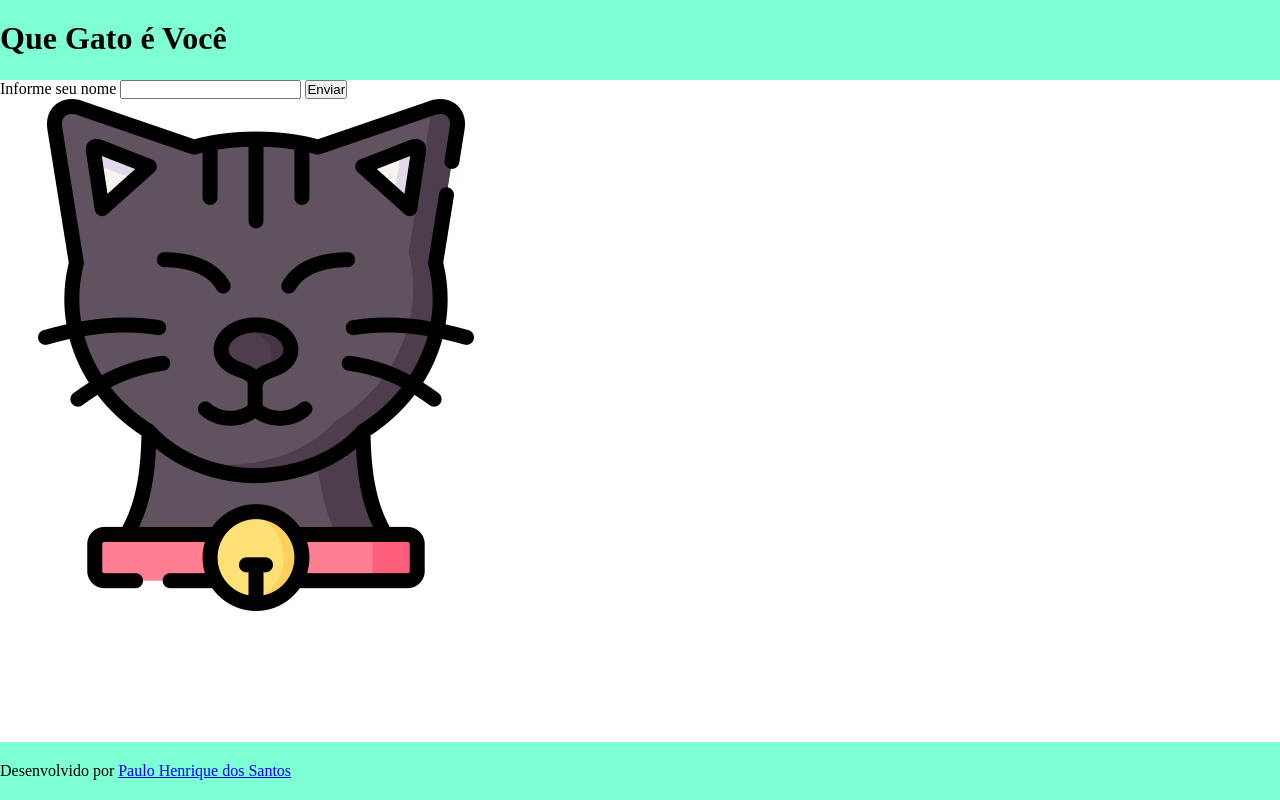
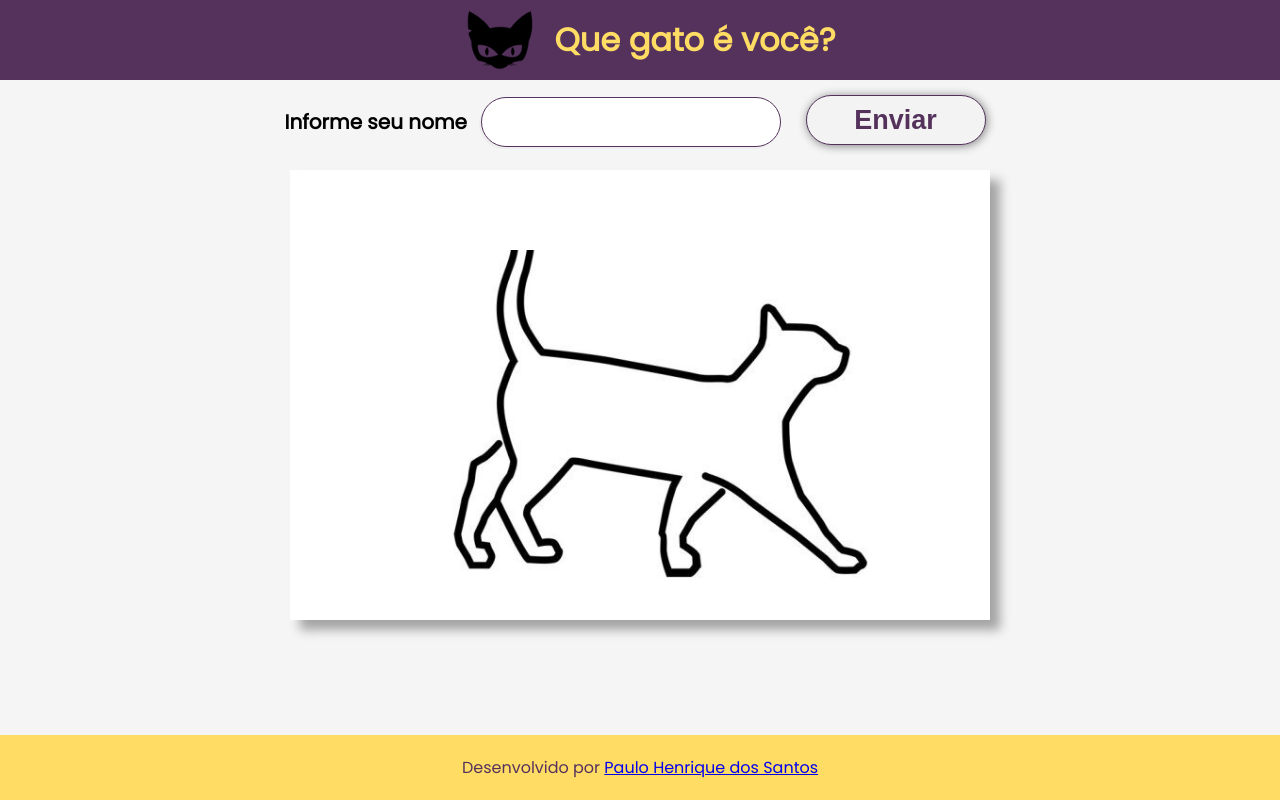
Before and after one commit to paulo-henrique-santos/Que-Gato-E-Voce, a Flask app: page / in a window 1280 px wide. Run offline with Flask 3, Linux system fonts and the light colour scheme.

Commit message:
Atualização Final

```diff
--- a/static/style.css
+++ b/static/style.css
@@ -1,29 +1,127 @@
+
+@import url('https://fonts.googleapis.com/css2?family=Poppins&display=swap');
+@import url('https://fonts.googleapis.com/css2?family=Caveat:wght@400..700&display=swap');
+
+
 * {
     margin: 0;
     padding: 0;
     box-sizing: border-box;
 }
-
 body {
     height: 100vh;
+    font-family: 'Poppins', sans-serif;
+    background-color: #f5f5f5;
     display: flex;
     flex-direction: column;
 }
-
-header {
+header{
     height: 10vh;
     padding: 20px 0;
-    background-color: aquamarine;
+    background-color: #54325C;
+    color: #FFDC64;
     display: flex;
+    justify-content: center;
+    align-items: center;
     flex-direction: row;
 }
-
+header img {
+    height: 100%;
+    margin: 0 20px;
+}
 main {
     flex: 1;
+    display: flex;
+    justify-content: flex-start;
+    align-items: center;
+    flex-direction: column;
+}
+.container {
+    width: 800px;
+    display: flex;
+    align-items: center;
     flex-direction: column;
 }
 
+.form {
+    width: 800px;
+    height: 70px;
+    text-align: center;
+    margin-bottom: 20px;
+    padding-top: 5px;
+}
+.form label {
+    font-size: 20px;
+    font-weight: 600;
+}
+.form input[type="text"] {
+    width: 300px;
+    height: 25px;
+    margin: 10px;
+    padding: 5px;
+    border: 1px solid #54325C;
+    border-radius: 25px;
+    padding: 0 30px;
+    border: 1px solid #54325C;
+    box-shadow: -2px 2px #eee;
+    height: 50px;
+    font-size: 20px;
+}
+.form button {
+    width: 180px;
+    height: 25px;
+    margin: 10px;
+    padding: 5px;
+    background-color: #f3f3f3;
+    border: 1px solid #54325C;
+    border-radius: 25px;
+    color: #54325C;
+    padding: 0 30px;
+    height: 50px;
+    font-size: 27px;
+    font-weight: 600;
+    box-shadow: 1px 1px 10px gray;
+    transition: 0.5s ease-in;
+}
+.form button:hover {
+    background-color: #057952;
+    color: #f5f5f5;
+
+}
+.gato {
+    width: 700px;
+    height: 450px;
+    display: flex;
+    justify-content: flex-end;
+    align-items: center;
+    flex-direction: column;
+    border: 20px solid #fff;
+    box-shadow: 10px 10px 10px #a4a4a4;
+    background-color: #fff;
+}
+
+.gato img {
+    width: 100%;
+    height: 350px;
+    object-fit: cover;
+}
+.gato p{
+    width: 100%;
+    height:50px;
+    color: #070353;
+    font-size: 2em;
+    text-align: center;
+    padding: 14px;
+    font-weight: 800;
+    font-family: "Caveat", serif;
+    font-optical-sizing: auto;
+    font-style: normal;
+}
+
 footer {
+    width: 100%;
     padding: 20px 0;
-    background-color: aquamarine;
+    background-color: #FFDC64;
+    color: #54325C;
+    text-align: center;
 }
--- a/templates/index.html
+++ b/templates/index.html
@@ -3,38 +3,38 @@
 <head>
     <meta charset="UTF-8">
     <meta name="viewport" content="width=device-width, initial-scale=1.0">
-    <title>Que Gato é Você?</title>
     <link rel="stylesheet" href="../static/style.css">
+    <title>Que gato é você?</title>
 </head>
 <body>
     <header>
-        <h1>Que Gato é Você</h1>
+        <img src="../static/gatos/gatovazio.png" alt="logo" style="height: 70px;">
+        <h1>Que gato é você?</h1>
     </header>
     <main>
         <div class="container">
             <div class="form">
                 <form action="/" method="post">
                     <label>Informe seu nome</label>
-                        <input type="text" name="nome">
+                    <input type="text" name="nome" />
                     <button type="submit">Enviar</button>
                 </form>
             </div>
             <div class="gato">
                 {% if not url_imagem %}
-                    <img src="../static/gatos/gatovazio.png" alt="Gato" />
-
+                    <img src="../static/gatos/gatonada.jpg" alt="..." />
                 {% else %}
-                        <img src="{{ url_imagem }}" alt="">
+                    <img src="{{url_imagem}}" />
                     <p>{{ nome }}</p>
                 {% endif %}
                 {% if erro %}
-                    {{ erro }}
+                    <p>{{ erro }}</p>
                 {% endif %}
             </div>
         </div>
     </main>
     <footer>
-        <p>Desenvolvido por <a href="https://github.com/paulo-henrique-santos" target="_blank">Paulo Henrique dos Santos</a></p>
+        <p>Desenvolvido por <a href="https://github.com/paulo-henrique-santos">Paulo Henrique dos Santos</a></p>
     </footer>
 </body>
 </html>
```
Also changed, not shown: static/gatos/gatonada.jpg (added), static/gatos/gatovazio.png. Lines whose indentation alone changed are shown as unchanged.
